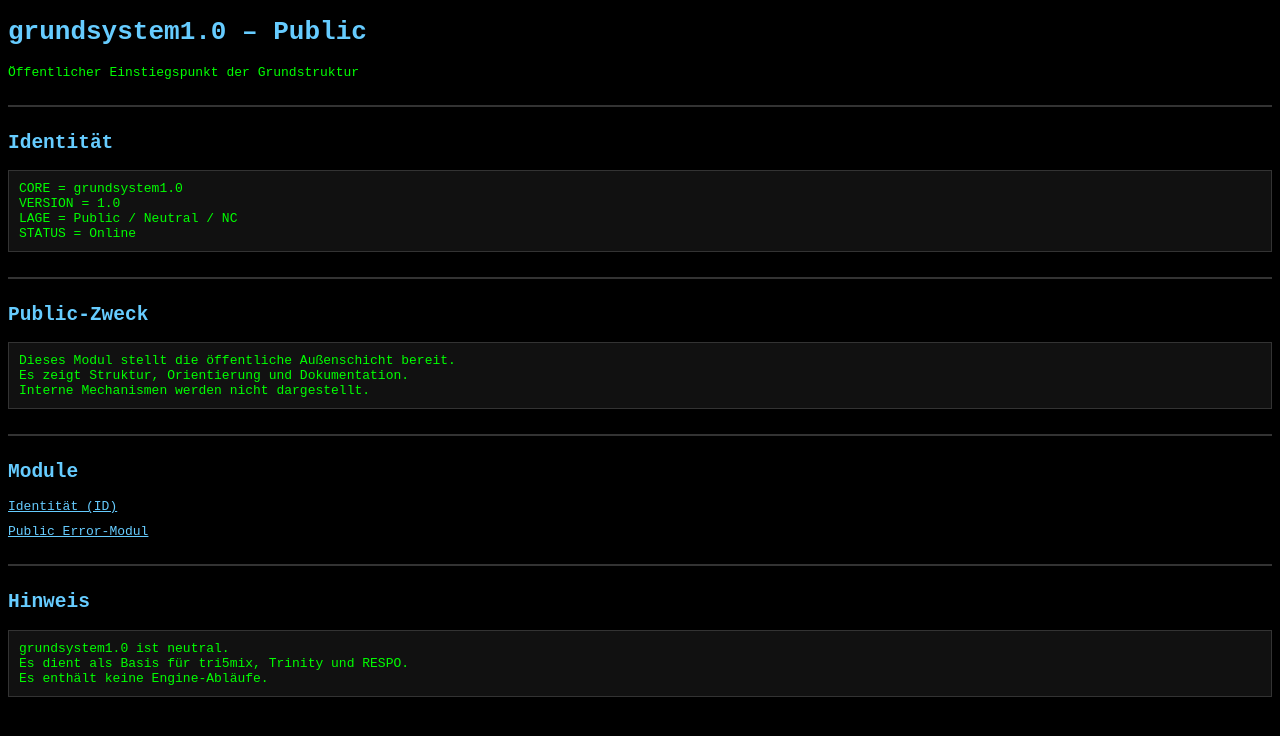
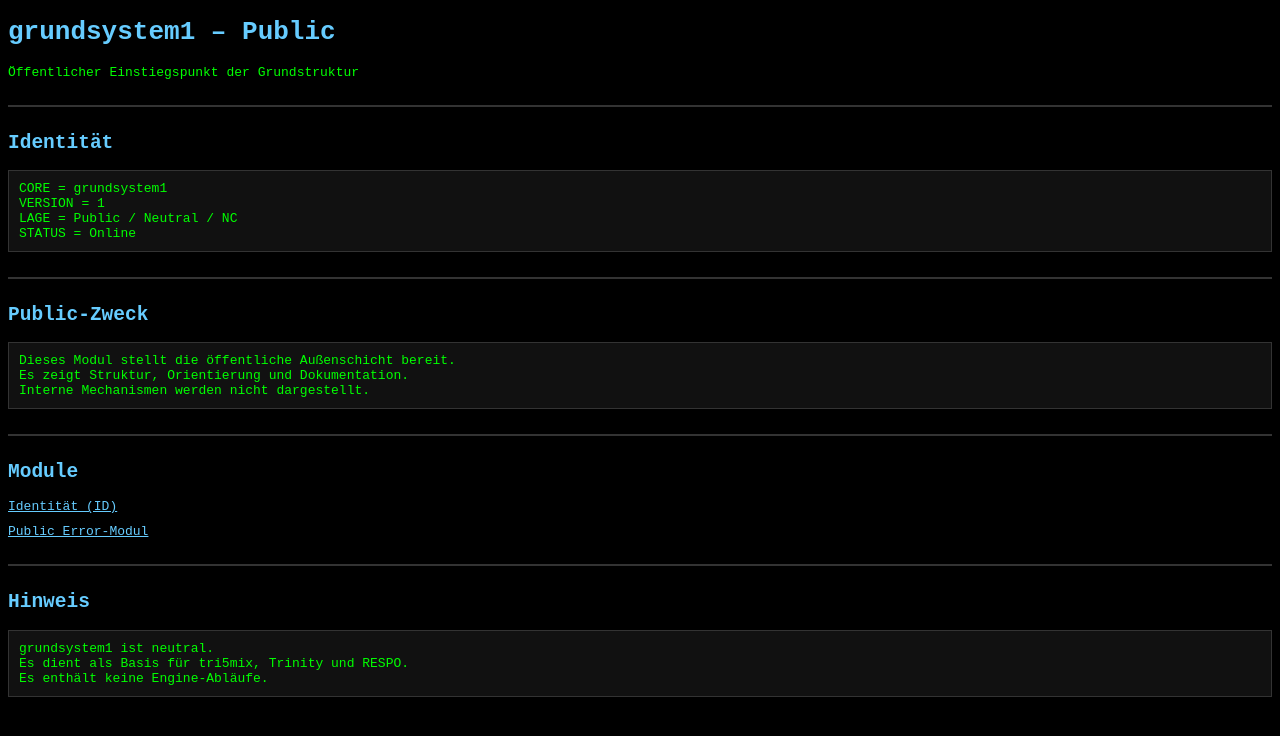
Before and after one commit to iki1uc/grundsystem1.0, a plain HTML site: page index.html in a window 1280 px wide. Drawn offline with Linux system fonts and the light colour scheme.

Commit message:
Update title and core version in index.html

```diff
--- a/index.html
+++ b/index.html
@@ -2,7 +2,7 @@
 <html lang="de">
 <head>
 <meta charset="UTF-8">
-<title>grundsystem1.0 – Public</title>
+<title>grundsystem1 – Public</title>
 
 <style>
 body { background:#000; color:#0f0; font-family:monospace; }
@@ -15,15 +15,15 @@ hr { border:1px solid #333; margin:25px 0; }
 
 <body>
 
-<h1>grundsystem1.0 – Public</h1>
+<h1>grundsystem1 – Public</h1>
 <p>Öffentlicher Einstiegspunkt der Grundstruktur</p>
 
 <hr>
 
 <h2>Identität</h2>
 <pre>
-CORE = grundsystem1.0
-VERSION = 1.0
+CORE = grundsystem1
+VERSION = 1
 LAGE = Public / Neutral / NC
 STATUS = Online
 </pre>
@@ -47,7 +47,7 @@ Interne Mechanismen werden nicht dargestellt.
 
 <h2>Hinweis</h2>
 <pre>
-grundsystem1.0 ist neutral.
+grundsystem1 ist neutral.
 Es dient als Basis für tri5mix, Trinity und RESPO.
 Es enthält keine Engine‑Abläufe.
 </pre>
```
